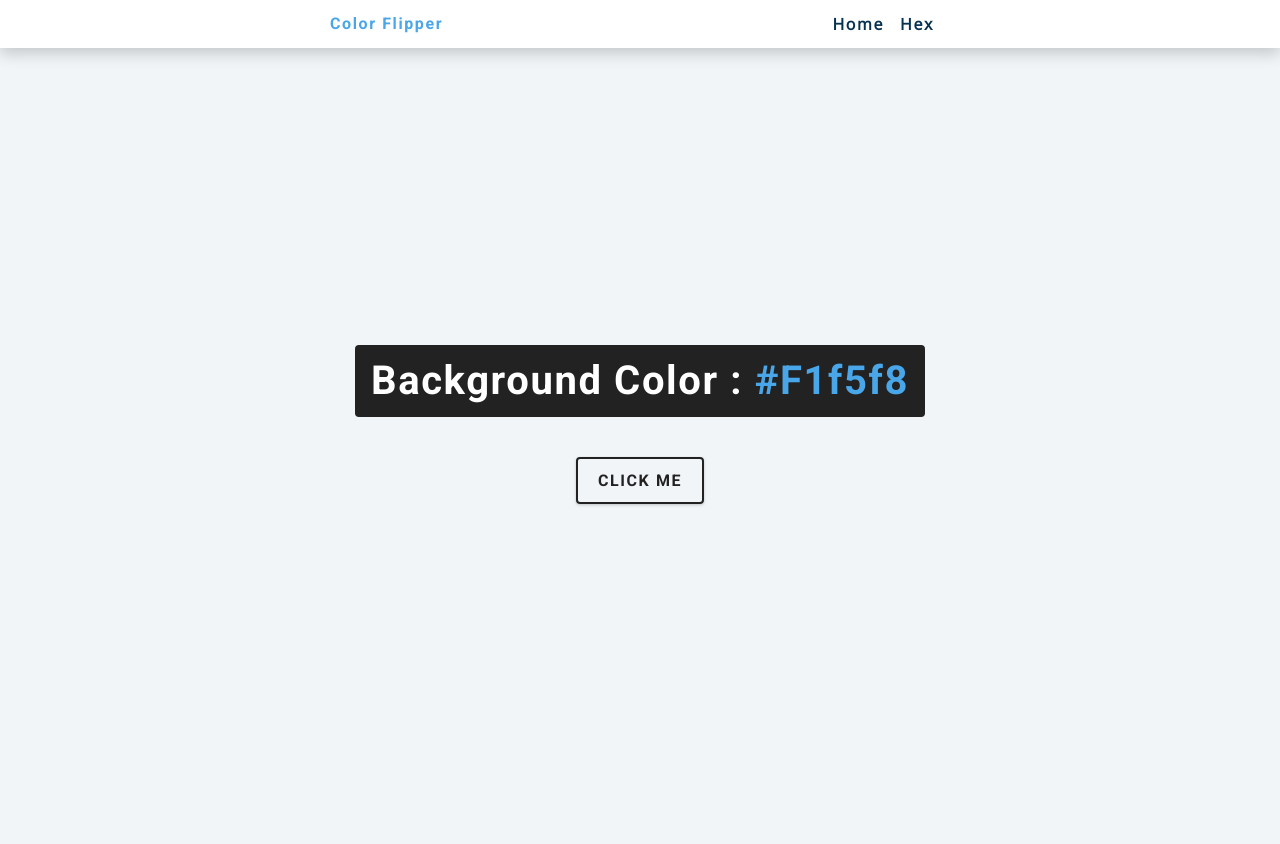
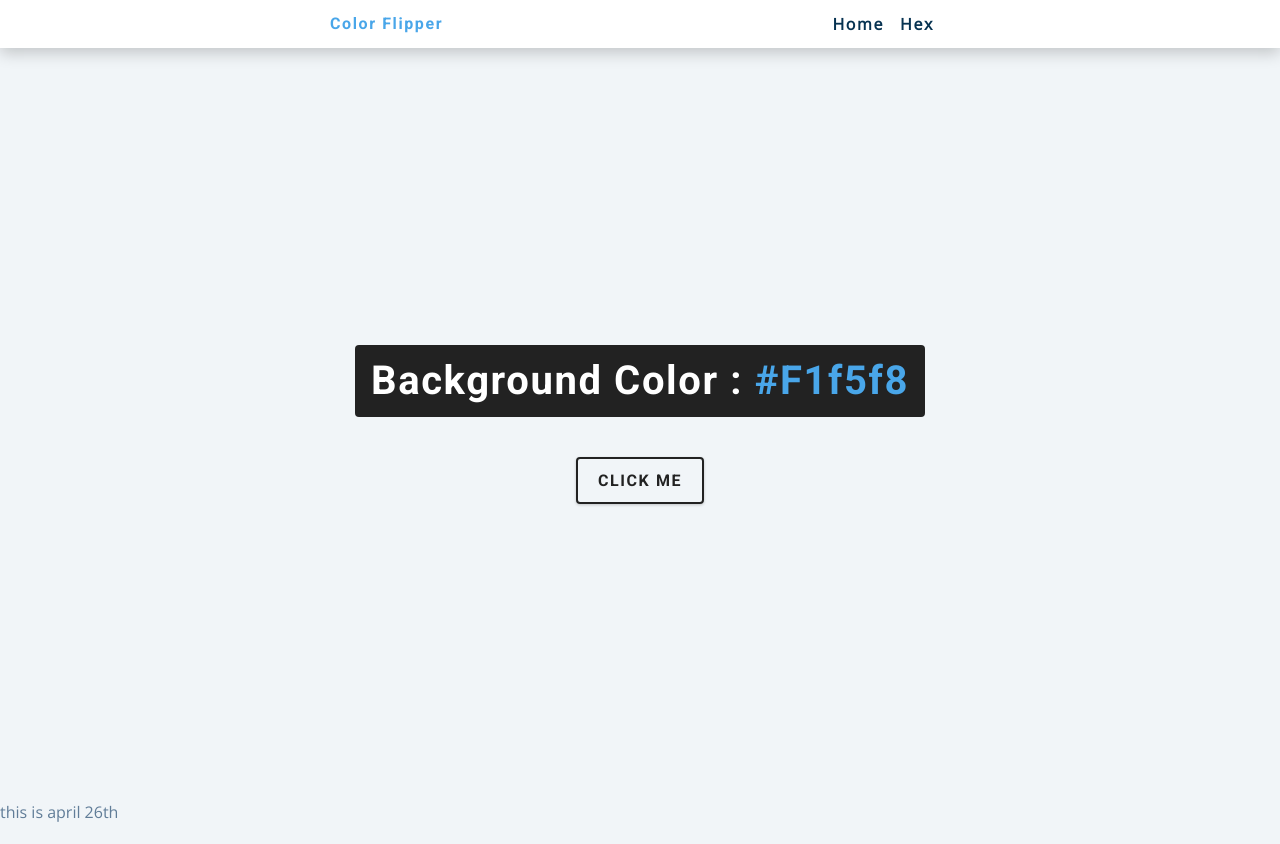
Before and after one commit to TanjaKuo/tanjak.freecodecamp, a plain HTML site: page index.html in a window 1280 px wide. Before the commit the page ends 800 px from the top, so only its background shows below. Drawn offline with nearby package versions, Linux system fonts and the light colour scheme.

Commit message:
new stuff on 26th

```diff
--- a/index.html
+++ b/index.html
@@ -24,6 +24,7 @@
         <button class="btn btn-hero" id="btn">Click me</button>
       </div>
     </main>
+    <p>this is april 26th</p>
     <!-- javascript -->
     <script src="app.js"></script>
   </body>
```
